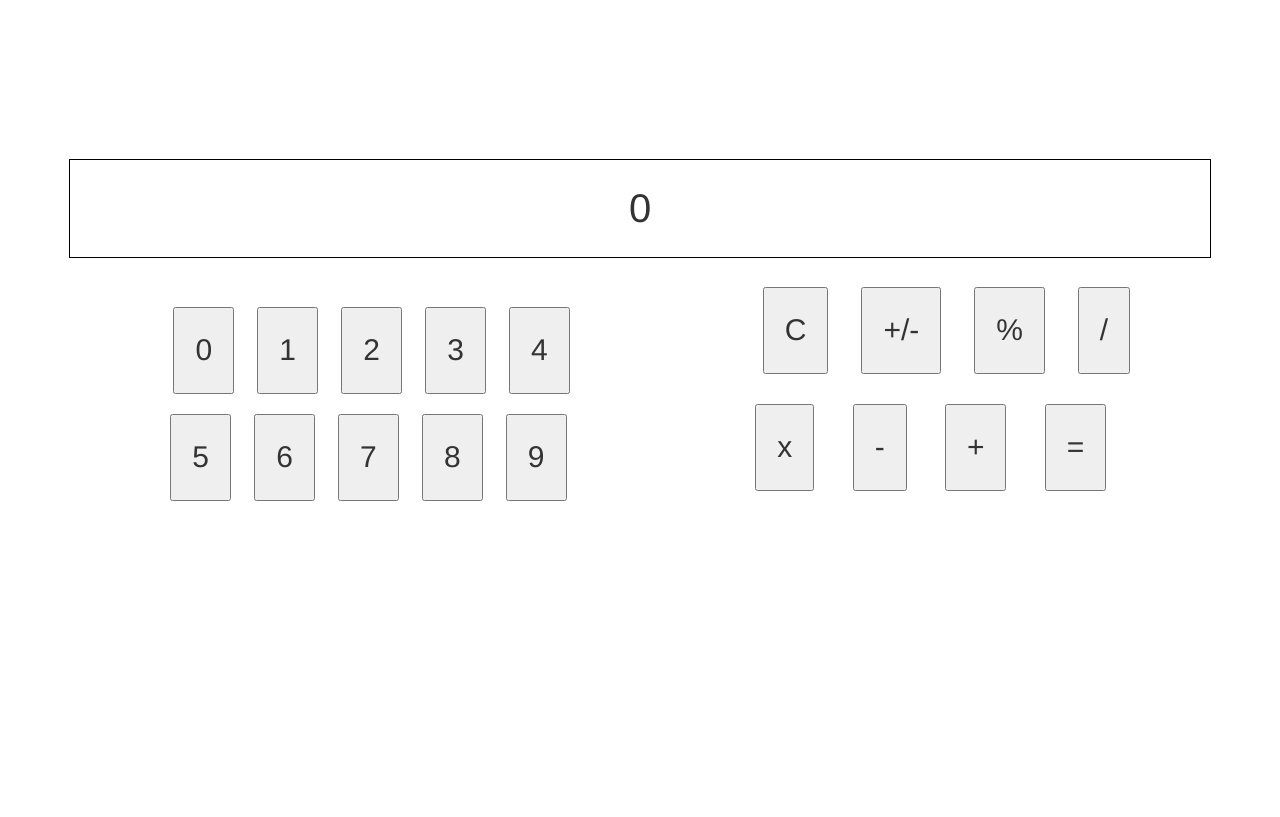
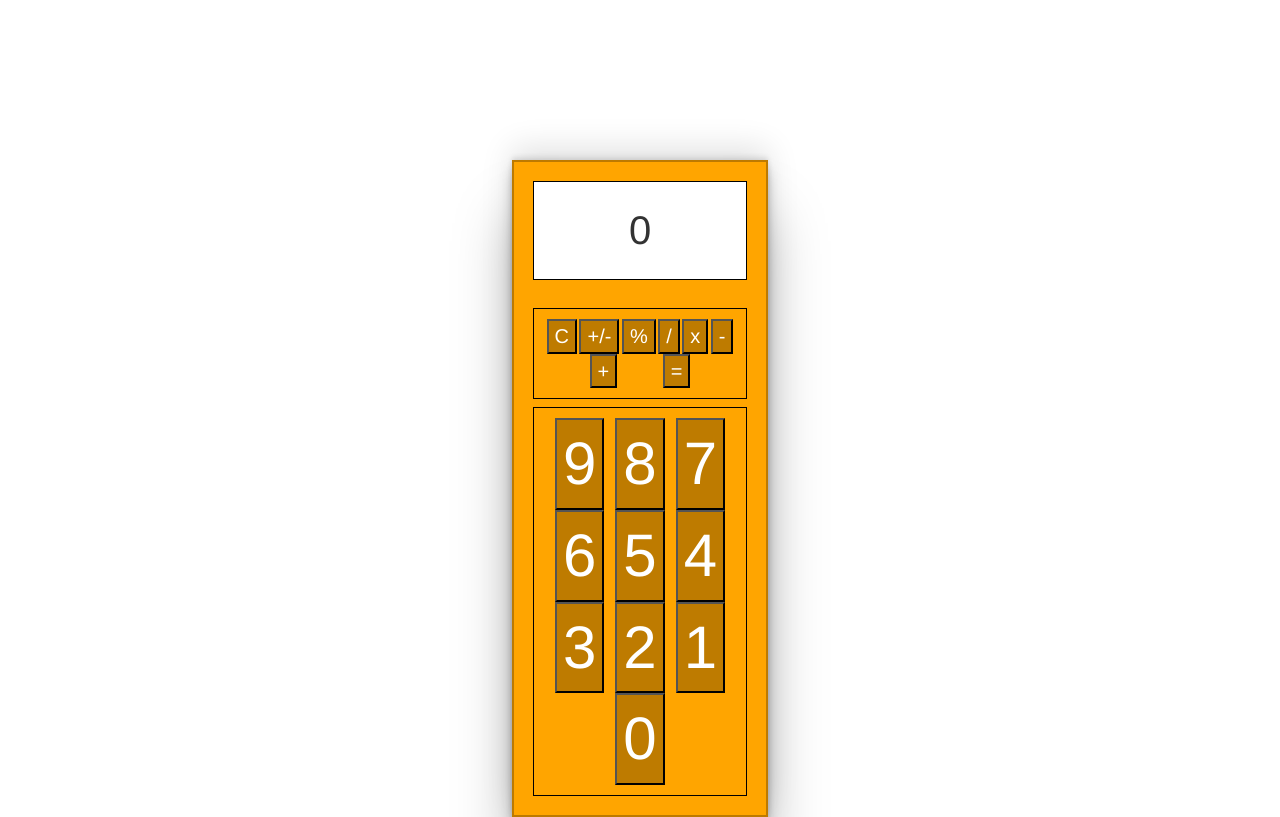
Before and after one commit to cptaylor38/mhangularcourse, an Angular app in the folder intro-app/: page / in a window 1280 px wide. Built offline with nearby package versions, Linux system fonts and the light colour scheme.

Commit message:
functional with some minor style changes, might export to separate repo and think of other stuff to add to it.

```diff
--- a/intro-app/src/app/reviewfolder/simplecalculator/simplecalculator.component.css
+++ b/intro-app/src/app/reviewfolder/simplecalculator/simplecalculator.component.css
@@ -2,6 +2,13 @@
   display: flex;
   flex-direction: column;
   margin-top: 20vh;
+  max-width: 20%;
+  background: orange;
+  padding: 2rem;
+  box-shadow: rgba(0, 0, 0, 0.25) 0px 54px 55px,
+    rgba(0, 0, 0, 0.12) 0px -12px 30px, rgba(0, 0, 0, 0.12) 0px 4px 6px,
+    rgba(0, 0, 0, 0.17) 0px 12px 13px, rgba(0, 0, 0, 0.09) 0px -3px 5px;
+  border: 2px solid rgba(0, 0, 0, 0.26);
 }
 
 .output-box {
@@ -13,30 +20,39 @@
   align-items: center;
   font-size: 4rem;
   padding: 2rem;
+  background: white;
 }
 
 .button-container {
   display: flex;
-  flex-direction: row;
-}
-
-.operand-container {
-  display: flex;
-  flex-flow: row wrap;
-  max-width: 40%;
+  flex-direction: column;
   justify-content: space-evenly;
 }
 
-.calc-button {
-  padding: 2rem;
-  margin: 1rem;
-  font-size: 3rem;
-}
-
-.numbers-container {
+.button-row {
   display: flex;
   flex-flow: row wrap;
   justify-content: space-evenly;
-  margin-top: 2rem;
-  max-width: 40%;
+  outline: 1px solid black;
+  margin-top: 1rem;
+  padding: 1rem;
 }
+
+.ops-button {
+  font-size: 2rem;
+  flex: 1;
+}
+
+.num-button {
+  flex: 1;
+  font-size: 6rem;
+}
+
+.calc-button {
+  color: white;
+  background: rgba(0, 0, 0, 0.253);
+}
+
+.calc-button:hover {
+  background: rgba(0, 0, 0);
+}
--- a/intro-app/src/app/reviewfolder/simplecalculator/simplecalculator.component.html
+++ b/intro-app/src/app/reviewfolder/simplecalculator/simplecalculator.component.html
@@ -1,14 +1,14 @@
 <div class='container calc-container'>
-    <div class='output-box'>{{value}}</div>
-    <div class='container button-container'>
-        <div class='container numbers-container'>
-            <div *ngFor="let num of nums">
-                <button (click)="setNum(num)" class='calc-button'>{{num}}</button>
+    <div class='output-box'>{{currentValue ? currentValue : 0}}</div>
+    <div class='button-container'>
+        <div class='button-row'>
+            <div *ngFor="let operand of operands">
+                <button (click)="setOperand(operand)" class='calc-button ops-button'>{{operand}}</button>
             </div>
         </div>
-        <div class='container operand-container'>
-            <div *ngFor="let operand of operands">
-                <button (click)="setOperand(operand)" class='calc-button'>{{operand}}</button>
+        <div class='button-row'>
+            <div *ngFor="let num of nums">
+                <button (click)="setNum(num)" class='calc-button num-button'>{{num}}</button>
             </div>
         </div>
     </div>
--- a/intro-app/src/app/reviewfolder/simplecalculator/simplecalculator.component.ts
+++ b/intro-app/src/app/reviewfolder/simplecalculator/simplecalculator.component.ts
@@ -7,77 +7,66 @@ import { Component, OnInit } from '@angular/core';
 })
 export class SimplecalculatorComponent implements OnInit {
   operands: string[] = ['C', '+/-', '%', '/', 'x', '-', '+', '='];
-  nums: number[] = [0, 1, 2, 3, 4, 5, 6, 7, 8, 9];
-  value: string = '0';
-  previousValue: number = 0;
-  chosenOperand: string = null;
-  chosenNum: number = null;
+  nums: number[] = [9, 8, 7, 6, 5, 4, 3, 2, 1, 0];
+  currentValue: number = null;
+  inputValue: string = null;
+  previousValue: number = null;
+  operation: string = null;
   constructor() { }
 
   ngOnInit(): void {
   }
 
   setNum(number: number){
-    if(this.chosenNum){
-      this.value = this.value + number;
-      this.chosenNum = parseFloat(this.value);
-    }
-    else {
-      this.chosenNum = number;
-      this.value = '' + this.chosenNum;
+    if(!this.inputValue){
+        this.inputValue = '' + number;
+      }
+    else this.inputValue += number;
+    this.currentValue = parseFloat(this.inputValue);
+  }
+
+  setOperand(operand: string){
+    this.inputValue = null;
+    switch(operand){
+      case '%':
+        this.currentValue = this.currentValue / 100;
+        break;
+      case '+/-':
+        this.currentValue = this.currentValue * -1;
+        break;
+      case 'C':
+        this.currentValue = null;
+        this.previousValue = null;
+        this.operation = null;
+        this.inputValue = null;
+        break;
+      case '=':
+        this.calculate();
+        this.operation = null;
+        break;
+      default:
+        this.previousValue = this.currentValue;
+        this.operation = operand;
     }
   }
 
-  setOperand(operand: string){
-    this.previousValue = this.chosenNum;
-    this.chosenNum = null;
-    switch(operand){
-      case 'C':
-        this.value = '0';
-        this.chosenNum = null;
-        this.chosenOperand = null;
-        break;
-      case '+/-':
-        if(this.value !== '0'){
-          this.value = this.parser(parseFloat(this.value) * -1);
-        }
-        break;
-      case '%':
-        if(this.value !== '0'){
-          this.value = this.parser(parseFloat(this.value) / 100);
-        }
-        break;
-      case '=':
-        if(this.previousValue && parseFloat(this.value) && this.chosenOperand) this.calculate();
-        break;
-      default:
-        this.chosenOperand = operand;
-        if(this.chosenNum) this.calculate();
-        break;
-    }
-  }
-
-  parser(num){
-    return num.toString();
-  }
-
   calculate(){
-    switch(this.chosenOperand){
+    console.log(this.previousValue, this.operation, this.currentValue)
+    switch(this.operation){
       case '+':
-        this.value = this.parser(this.previousValue + this.chosenNum);
+        this.currentValue = (this.previousValue + this.currentValue);
         break;
       case '-':
-        this.value = this.parser(this.previousValue - this.chosenNum);
+        this.currentValue = (this.previousValue - this.currentValue);
         break;
       case '/':
-        this.value = this.parser(this.previousValue / this.chosenNum);
+        this.currentValue = (this.previousValue / this.currentValue);
         break;
       case 'x':
-        this.value = this.parser(this.previousValue * this.chosenNum);
+        this.currentValue = (this.previousValue * this.currentValue);
         break;
       default:
         return;
     }
   }
-
 }
```
